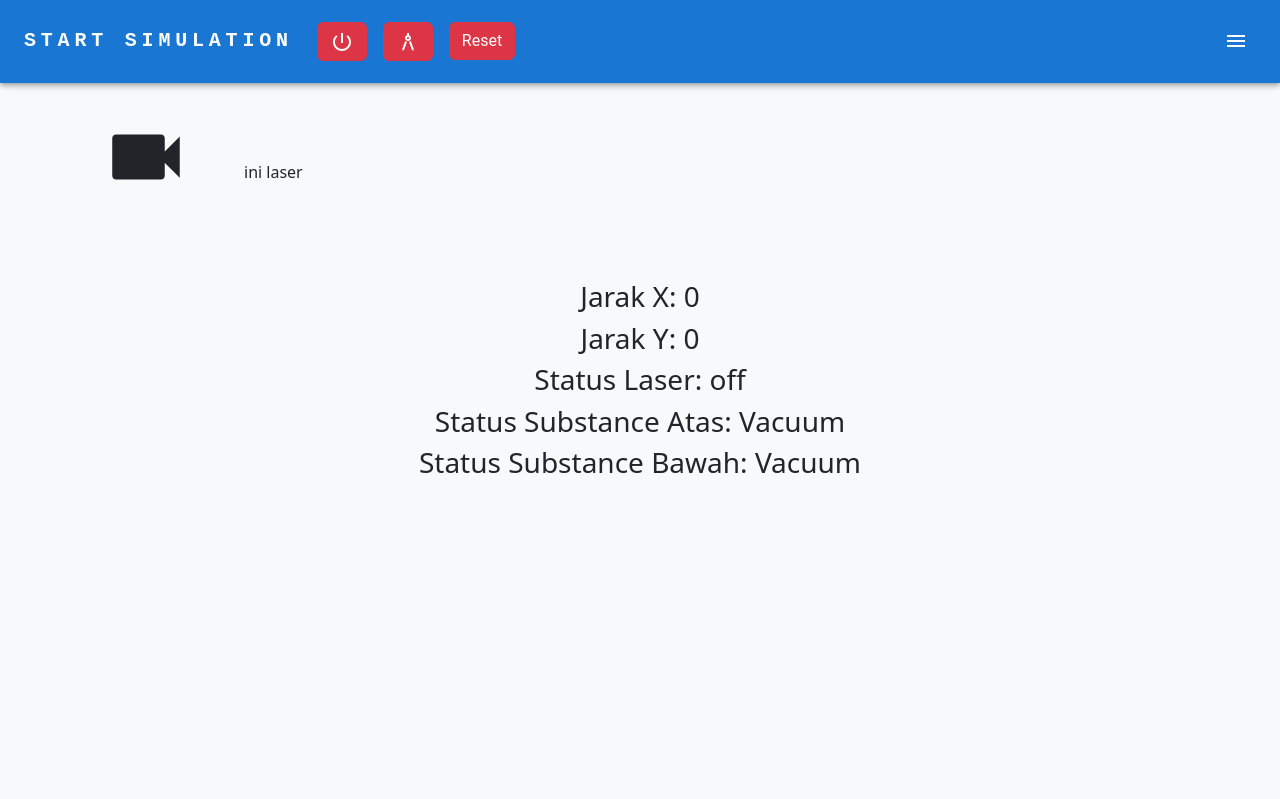
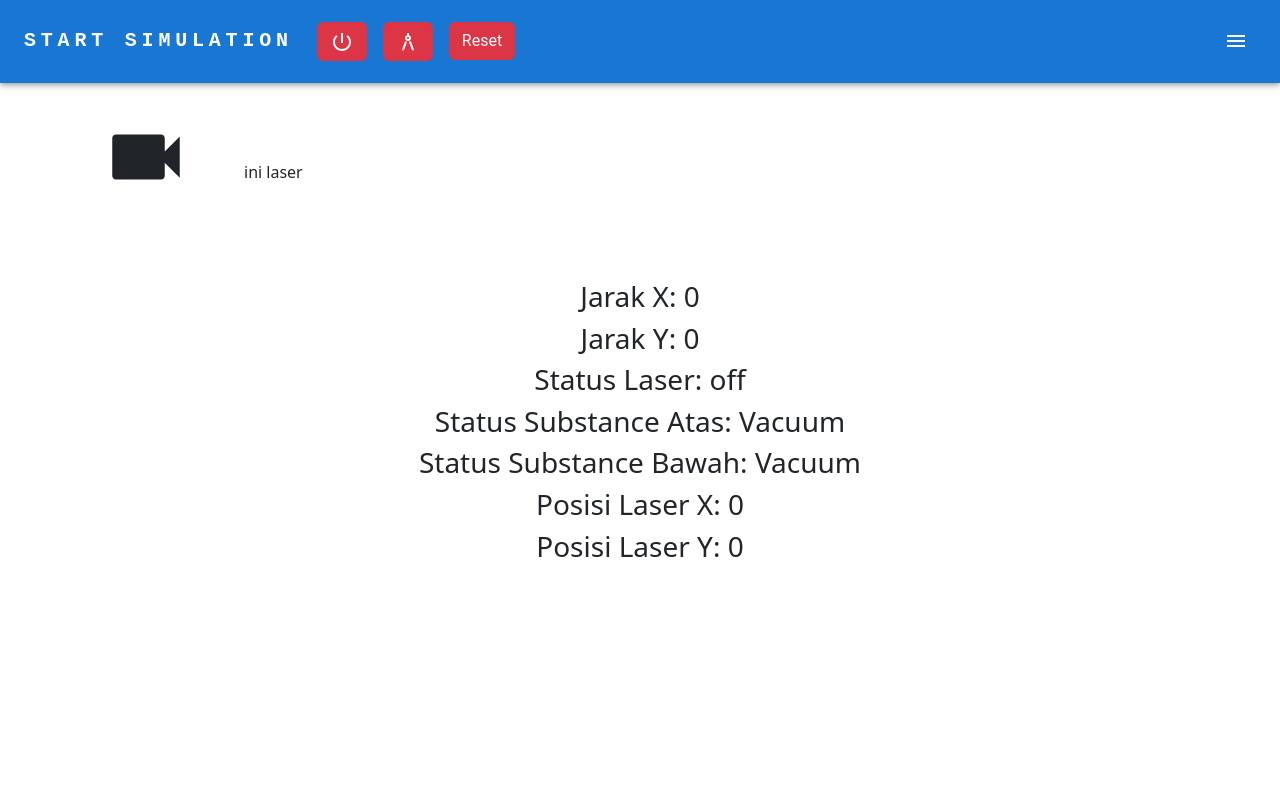
Before and after one commit to akangozan007/cermin, a React (Create React App) app: page / in a window 1280 px wide. Shown: the top 799 px of the page. Built offline with nearby package versions, Linux system fonts and the light colour scheme.

Commit message:
Mengupdate Dari Rumah

```diff
--- a/src/pages/home.jsx
+++ b/src/pages/home.jsx
@@ -1,12 +1,14 @@
-import React, { useEffect, useRef, useState } from 'react';
-import 'bootstrap/dist/css/bootstrap.min.css';
-import 'bootstrap/dist/js/bootstrap.bundle.min.js';
-import VideocamIcon from '@mui/icons-material/Videocam';
-import { WaterUp, WaterDown, OilUp, OilDown } from './substance';  // Pastikan huruf kapital
+import React, { useEffect, useRef, useState } from "react";
+import "bootstrap/dist/css/bootstrap.min.css";
+import "bootstrap/dist/js/bootstrap.bundle.min.js";
+import VideocamIcon from "@mui/icons-material/Videocam";
+import { WaterUp, WaterDown, OilUp, OilDown } from "./substance"; // Pastikan huruf kapital
 
 function Home({ powerON, substanceTop, substanceBottom }) {
   const [kursor, setKursor] = useState({ x: 0, y: 0 });
+  const [laserPos, setLaserPos] = useState({ x: 0, y: 0 });
   const cameraRef = useRef(null);
+  const laserRef = useRef(null); // Ref untuk posisi laser
 
   useEffect(() => {
     const handleMouseMove = (event) => {
@@ -26,15 +28,26 @@ function Home({ powerON, substanceTop, substanceBottom }) {
     return () => window.removeEventListener("mousemove", handleMouseMove);
   }, []);
 
+  useEffect(() => {
+    // Update posisi laser setelah render
+    if (laserRef.current) {
+      const laserRect = laserRef.current.getBoundingClientRect();
+      setLaserPos({ x: laserRect.left, y: laserRect.top });
+    }
+  }, [powerON]); // Jalankan setiap kali laser berubah
+
   // Menghitung sudut rotasi kamera mengikuti kursor
   const angle = Math.atan2(kursor.y, kursor.x) * (180 / Math.PI);
 
   return (
     <>
-      <div className="cover-container d-flex bg-body-tertiary py-3 mx-auto flex-column">
-        <div className="p-5 text-center rounded-3 h-100 flex-column" style={{ height: "100vh", position: "relative" }}>
+      <div className="cover-container d-flex py-3 mx-auto flex-column">
+        <div
+          className="p-5 text-center rounded-3 h-100 flex-column"
+          style={{ height: "100%", position: "relative" }}
+        >
           {/* Substance Top */}
-          {substanceTop === "Oil" ? <OilUp className="container-fluid"/> : substanceTop === "Water" ? <WaterUp /> : null}
+          {substanceTop === "Oil" ? <OilUp className="container-fluid" /> : substanceTop === "Water" ? <WaterUp /> : null}
 
           <div className="p-5 text-center rounded-3 w-100 d-flex" style={{ position: "relative" }}>
             {/* CCTV Camera */}
@@ -49,6 +62,8 @@ function Home({ powerON, substanceTop, substanceBottom }) {
               />
               {/* Laser */}
               <div
+                id="posisiLaser"
+                ref={laserRef}
                 style={{
                   position: "absolute",
                   top: "50%",
@@ -63,15 +78,17 @@ function Home({ powerON, substanceTop, substanceBottom }) {
                 }}
               />
             </div>
-            <div className='text-start m-5'>ini laser</div>
+            <div className="text-start m-5">ini laser</div>
           </div>
 
-          <div className="container-fluid" id="batasatasbawah">
-            <p className='h3'>Jarak X: {kursor.x}</p>
-            <p className='h3'>Jarak Y: {kursor.y}</p>
-            <p id="StatusLaser" className='h3'>Status Laser: {powerON}</p>
-            <p className='h3'>Status Substance Atas: {substanceTop}</p>
-            <p className='h3'>Status Substance Bawah: {substanceBottom}</p>
+          <div className="container-fluid" id="batasatasbawah" style={{ zIndex: 1 }}>
+            <p className="h3">Jarak X: {kursor.x}</p>
+            <p className="h3">Jarak Y: {kursor.y}</p>
+            <p id="StatusLaser" className="h3">Status Laser: {powerON}</p>
+            <p className="h3">Status Substance Atas: {substanceTop}</p>
+            <p className="h3">Status Substance Bawah: {substanceBottom}</p>
+            <p className="h3">Posisi Laser X: {laserPos.x}</p>
+            <p className="h3">Posisi Laser Y: {laserPos.y}</p>
           </div>
 
           {/* Substance Bottom */}
--- a/src/pages/substance.jsx
+++ b/src/pages/substance.jsx
@@ -6,7 +6,7 @@ export function WaterUp() {
   console.log("waterUp");
   return (
     <>
-      <div className="w-100 d-flex" style={{ position: "relative", height:"50%" }}>water atas</div>
+      <div className="container-fluid bg-info" style={{ position: "absolute", height:"55%", zIndex:"-1", width:"100%" }}>water atas</div>
     </>
   );
 }
@@ -15,7 +15,7 @@ export function WaterDown() {
   console.log("waterDown");
   return (
     <>
-      <div>water bawah</div>
+      <div className="container-fluid bg-info" style={{ position: "absolute", height:"55%", zIndex:"-1", width:"100%" }}>water bawah</div>
     </>
   );
 
@@ -25,7 +25,7 @@ export function OilUp() {
   console.log("oilUp");
   return (
     <>
-      <div className="container-fluid bg-warning" style={{ position: "absolute", height:"50%", zIndex:"1" }}>minyak atas</div>
+      <div className="container-fluid bg-warning" style={{ position: "absolute", height:"55%", zIndex:"-1", width:"100%" }}>minyak atas</div>
     </>
   );
 }
@@ -34,7 +34,7 @@ export function OilDown() {
   console.log("oilDown");
   return (
     <>
-      <div>minyak bawah</div>
+      <div className="container-fluid bg-warning" style={{ position: "absolute", height:"55%", zIndex:"-1", width:"100%" }}>minyak bawah</div>
     </>
   );
 }
```
